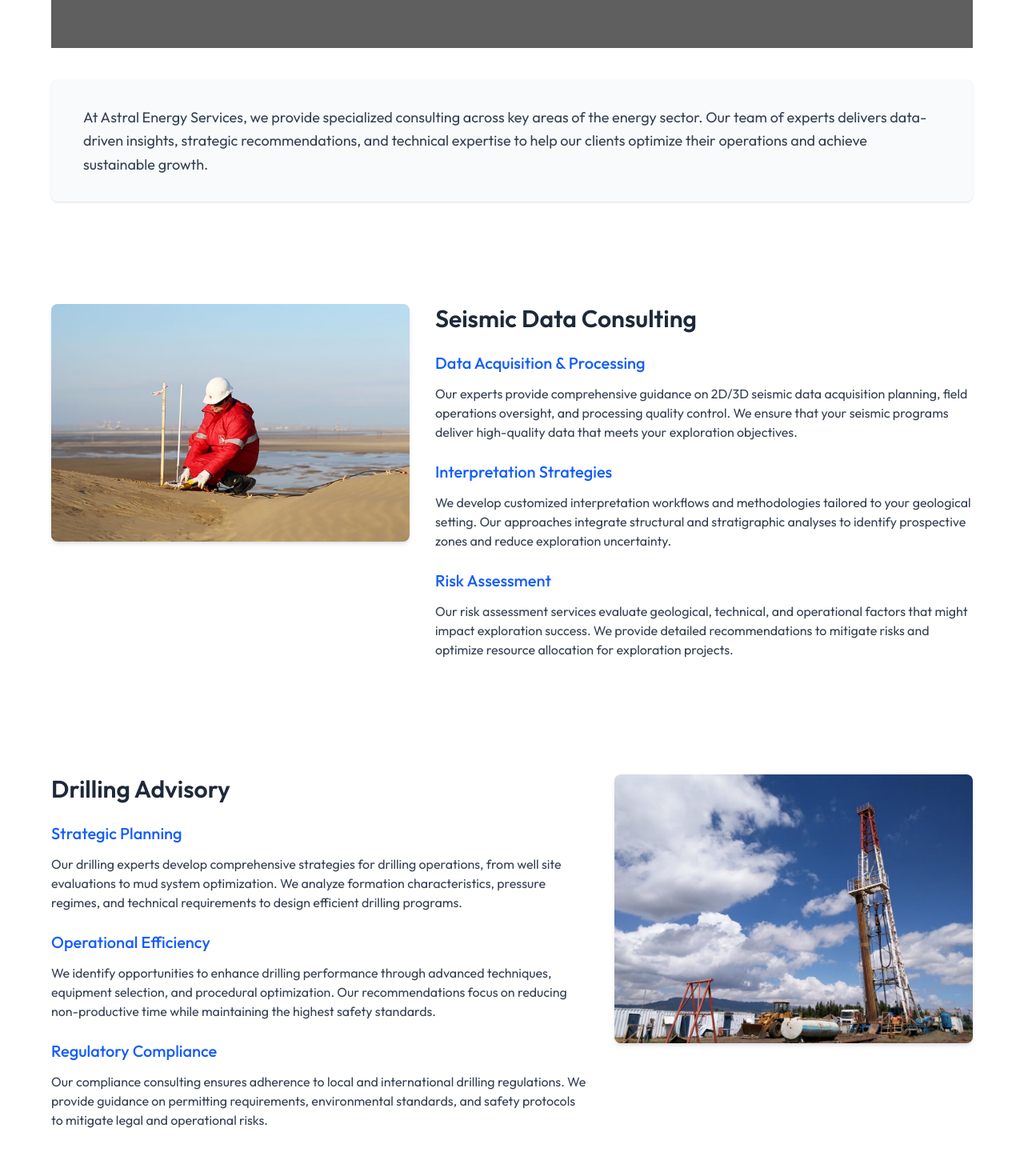
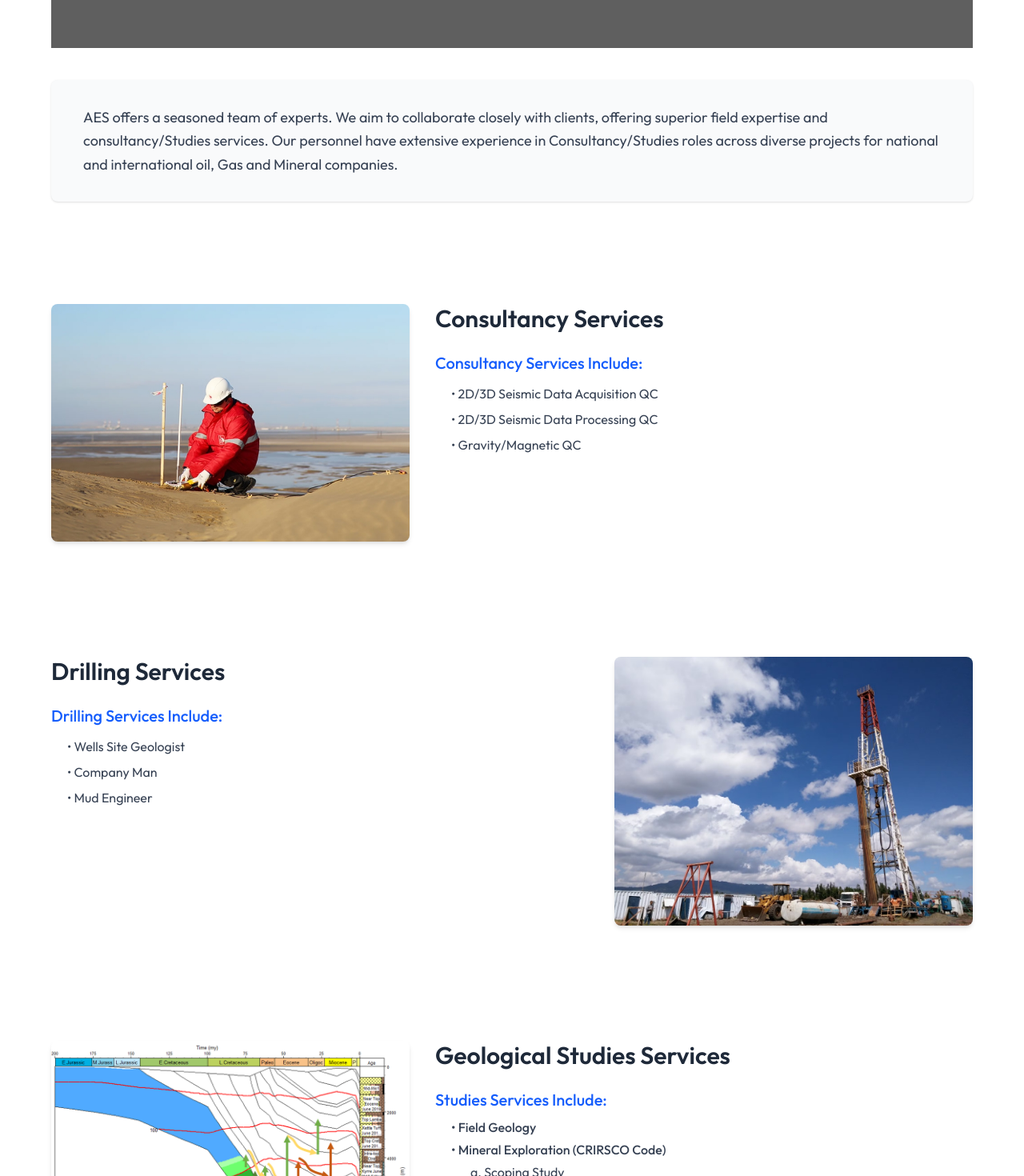
Before and after one commit to hamzayounas256/aes, a React (Vite) app: page /consultingservices in a window 1280 px wide. Shown: the part 540-2010 px from the top of the page at 80% size. Built offline with nearby package versions, Linux system fonts and the light colour scheme; grey boxes are pictures that could not be loaded.

Commit message:
update our services

```diff
--- a/src/pages/ConsultingServices.jsx
+++ b/src/pages/ConsultingServices.jsx
@@ -1,15 +1,9 @@
 import React from "react";
-// Import placeholder images - replace with your actual image paths
-// import consultingservice1 from "../assets/consultingservice1.png";
-// import consultingservice2 from "../assets/consultingservice2.png";
-// import consultingservice3 from "../assets/consultingservice3.png";
+import consultingImage from "../assets/consultingservices.jpg";
+import seismicData from "../assets/seismic_data.jpg";
 import drillingAdvisory from "../assets/drilling_advisory.jpg";
 import geologicalReservoir from "../assets/geological_reservoir.png";
-import seismicData from "../assets/seismic_data.jpg";
-import consultingImage from "../assets/consultingservices.jpg";
 import { Link } from "react-router";
-// import drillingImage from "../assets/drilling-advisory.jpg";
-// import geologicalImage from "../assets/geological-studies.jpg";
 
 export default function ConsultingServices() {
 	document.title = "AES | Consulting Services";
@@ -29,7 +23,7 @@ export default function ConsultingServices() {
 				</div>
 				<div className="relative z-10 max-w-4xl mx-auto text-center">
 					<h1 className="text-3xl md:text-4xl lg:text-5xl font-bold text-white mb-6">
-						Our Consulting Services
+						Consulting Services
 					</h1>
 					<p className="text-lg md:text-xl text-white mb-8">
 						Expert solutions tailored to the oil, gas, and mineral industries
@@ -42,11 +36,11 @@ export default function ConsultingServices() {
 			<section className="py-10 mb-12">
 				<div className="bg-gray-50 rounded-lg shadow-sm px-6 md:px-10 py-8">
 					<p className="text-gray-700 leading-relaxed text-lg">
-						At Astral Energy Services, we provide specialized consulting across
-						key areas of the energy sector. Our team of experts delivers
-						data-driven insights, strategic recommendations, and technical
-						expertise to help our clients optimize their operations and achieve
-						sustainable growth.
+						AES offers a seasoned team of experts. We aim to collaborate closely
+						with clients, offering superior field expertise and
+						consultancy/Studies services. Our personnel have extensive
+						experience in Consultancy/Studies roles across diverse projects for
+						national and international oil, Gas and Mineral companies.
 					</p>
 				</div>
 			</section>
@@ -63,63 +57,20 @@ export default function ConsultingServices() {
 					</div>
 					<div className="lg:w-3/5">
 						<h2 className="text-2xl md:text-3xl font-semibold text-gray-800 mb-6">
-							Seismic Data Consulting
+							Consultancy Services
 						</h2>
 						<div className="space-y-6">
 							<div>
 								<h3 className="text-xl font-medium text-blue-600 mb-3">
-									Data Acquisition & Processing
+									Consultancy Services Include:
 								</h3>
-								<p className="text-gray-700">
-									Our experts provide comprehensive guidance on 2D/3D seismic
-									data acquisition planning, field operations oversight, and
-									processing quality control. We ensure that your seismic
-									programs deliver high-quality data that meets your exploration
-									objectives.
-								</p>
-							</div>
-
-							<div>
-								<h3 className="text-xl font-medium text-blue-600 mb-3">
-									Interpretation Strategies
-								</h3>
-								<p className="text-gray-700">
-									We develop customized interpretation workflows and
-									methodologies tailored to your geological setting. Our
-									approaches integrate structural and stratigraphic analyses to
-									identify prospective zones and reduce exploration uncertainty.
-								</p>
-							</div>
-
-							<div>
-								<h3 className="text-xl font-medium text-blue-600 mb-3">
-									Risk Assessment
-								</h3>
-								<p className="text-gray-700">
-									Our risk assessment services evaluate geological, technical,
-									and operational factors that might impact exploration success.
-									We provide detailed recommendations to mitigate risks and
-									optimize resource allocation for exploration projects.
-								</p>
+								<ul className="text-gray-700 space-y-2 pl-5">
+									<li>• 2D/3D Seismic Data Acquisition QC</li>
+									<li>• 2D/3D Seismic Data Processing QC</li>
+									<li>• Gravity/Magnetic QC</li>
+								</ul>
 							</div>
 						</div>
-
-						{/* Case Study Box */}
-						{/* <div className="mt-8 bg-blue-50 border border-blue-100 rounded-lg p-6">
-							<h4 className="text-lg font-semibold text-gray-800 mb-2">
-								Case Study: Gulf Basin Exploration
-							</h4>
-							<p className="text-gray-700 mb-4">
-								AES provided comprehensive seismic interpretation for a
-								challenging offshore prospect, resulting in a 40% reduction in
-								exploration uncertainty and successful discovery of hydrocarbons
-								in a previously overlooked formation.
-							</p>
-							<p className="text-blue-700 font-medium">
-								Impact: $12M in cost savings and 30% increase in recoverable
-								reserves estimates.
-							</p>
-						</div> */}
 					</div>
 				</div>
 			</section>
@@ -130,69 +81,26 @@ export default function ConsultingServices() {
 					<div className="lg:w-2/5">
 						<img
 							src={drillingAdvisory}
-							alt="Drilling Advisory Services"
+							alt="Drilling Services"
 							className="w-full h-auto rounded-lg shadow-md"
 						/>
 					</div>
 					<div className="lg:w-3/5">
 						<h2 className="text-2xl md:text-3xl font-semibold text-gray-800 mb-6">
-							Drilling Advisory
+							Drilling Services
 						</h2>
 						<div className="space-y-6">
 							<div>
 								<h3 className="text-xl font-medium text-blue-600 mb-3">
-									Strategic Planning
+									Drilling Services Include:
 								</h3>
-								<p className="text-gray-700">
-									Our drilling experts develop comprehensive strategies for
-									drilling operations, from well site evaluations to mud system
-									optimization. We analyze formation characteristics, pressure
-									regimes, and technical requirements to design efficient
-									drilling programs.
-								</p>
-							</div>
-
-							<div>
-								<h3 className="text-xl font-medium text-blue-600 mb-3">
-									Operational Efficiency
-								</h3>
-								<p className="text-gray-700">
-									We identify opportunities to enhance drilling performance
-									through advanced techniques, equipment selection, and
-									procedural optimization. Our recommendations focus on reducing
-									non-productive time while maintaining the highest safety
-									standards.
-								</p>
-							</div>
-
-							<div>
-								<h3 className="text-xl font-medium text-blue-600 mb-3">
-									Regulatory Compliance
-								</h3>
-								<p className="text-gray-700">
-									Our compliance consulting ensures adherence to local and
-									international drilling regulations. We provide guidance on
-									permitting requirements, environmental standards, and safety
-									protocols to mitigate legal and operational risks.
-								</p>
+								<ul className="text-gray-700 space-y-2 pl-5">
+									<li>• Wells Site Geologist</li>
+									<li>• Company Man</li>
+									<li>• Mud Engineer</li>
+								</ul>
 							</div>
 						</div>
-
-						{/* Case Study Box */}
-						{/* <div className="mt-8 bg-blue-50 border border-blue-100 rounded-lg p-6">
-							<h4 className="text-lg font-semibold text-gray-800 mb-2">
-								Case Study: Complex Formation Drilling
-							</h4>
-							<p className="text-gray-700 mb-4">
-								AES advised on a challenging HPHT well through multiple unstable
-								formations, implementing custom mud formulations and casing
-								design that prevented common complications.
-							</p>
-							<p className="text-blue-700 font-medium">
-								Impact: 15 days reduction in drilling time and zero safety
-								incidents across the project.
-							</p>
-						</div> */}
 					</div>
 				</div>
 			</section>
@@ -203,13 +111,13 @@ export default function ConsultingServices() {
 					<div className="lg:w-2/5">
 						<img
 							src={geologicalReservoir}
-							alt="Geological and Reservoir Studies"
+							alt="Geological and Studies Services"
 							className="w-full h-auto rounded-lg shadow-md"
 						/>
 					</div>
 					<div className="lg:w-3/5">
 						<h2 className="text-2xl md:text-3xl font-semibold text-gray-800 mb-6">
-							Geological Studies
+							Geological Studies Services
 						</h2>
 						<div className="text-gray-700 space-y-4">
 							<h3 className="text-xl font-medium text-blue-600 mb-2">
@@ -269,7 +177,7 @@ export default function ConsultingServices() {
 									</p>
 									<p>
 										i. Finding additional value from produced formation waters
-										in your wellshow geochemistry can help
+										in your wells-how geochemistry can help
 									</p>
 									<p>
 										j. Gas composition, isotope geochemistry and its application
@@ -302,22 +210,6 @@ export default function ConsultingServices() {
 								</div>
 							</div>
 						</div>
-
-						{/* Case Study Box */}
-						{/* <div className="mt-8 bg-blue-50 border border-blue-100 rounded-lg p-6">
-							<h4 className="text-lg font-semibold text-gray-800 mb-2">
-								Case Study: Mature Field Revitalization
-							</h4>
-							<p className="text-gray-700 mb-4">
-								AES conducted a comprehensive reservoir study for a declining
-								field, identifying bypassed pay zones and recommending targeted
-								infill drilling and enhanced recovery techniques.
-							</p>
-							<p className="text-blue-700 font-medium">
-								Impact: Extended field life by 12 years and increased
-								recoverable reserves by 18 million barrels.
-							</p>
-						</div> */}
 					</div>
 				</div>
 			</section>
@@ -329,9 +221,8 @@ export default function ConsultingServices() {
 						Ready to optimize your energy operations?
 					</h2>
 					<p className="mb-6 text-blue-100 max-w-3xl mx-auto">
-						Contact our team to discuss how our consulting services can address
-						your specific challenges and help you achieve your business
-						objectives.
+						Contact our team to discuss how our services can address your
+						specific challenges and help you achieve your business objectives.
 					</p>
 					<div className="flex flex-col sm:flex-row justify-center gap-4">
 						<Link
--- a/src/pages/Home.jsx
+++ b/src/pages/Home.jsx
@@ -2,6 +2,9 @@ import React from "react";
 // Import a placeholder image - replace with your actual hero image path
 import heroImage from "../assets/hero.png";
 import { Link } from "react-router";
+// Import certificate images - adjust paths as needed
+import incorporationCertificate from "../assets/IncorporationLetter.jpg"; // Image 1
+import fbrCertificate from "../assets/FBR.jpg"; // Image 2
 
 export default function Home() {
 	document.title = "AES | Home";
@@ -120,7 +123,7 @@ export default function Home() {
 				</section>
 
 				{/* Testimonials Section */}
-				<section className=" mb-12">
+				<section className="mb-12">
 					<h2 className="text-2xl md:text-3xl font-semibold text-gray-800 mb-8 text-center">
 						Client Testimonials
 					</h2>
@@ -148,6 +151,43 @@ export default function Home() {
 					</div>
 				</section>
 
+				{/* Certificates Section - NEW */}
+				<section className="py-10 mb-12">
+					<h2 className="text-2xl md:text-3xl font-semibold text-gray-800 mb-8 text-center">
+						Our Certifications
+					</h2>
+
+					<div className="grid md:grid-cols-2 gap-8">
+						{/* Incorporation Certificate */}
+						<div className="bg-white rounded-lg shadow overflow-hidden">
+							<h3 className="text-xl font-semibold text-gray-800 p-4 bg-gray-50 border-b">
+								Certificate of Incorporation
+							</h3>
+							<div className="p-4">
+								<img
+									src={incorporationCertificate}
+									alt="SECP Certificate of Incorporation for Astral Energy Services"
+									className="w-full h-auto rounded"
+								/>
+							</div>
+						</div>
+
+						{/* FBR Certificate */}
+						<div className="bg-white rounded-lg shadow overflow-hidden">
+							<h3 className="text-xl font-semibold text-gray-800 p-4 bg-gray-50 border-b">
+								Taxpayer Registration Certificate
+							</h3>
+							<div className="p-4">
+								<img
+									src={fbrCertificate}
+									alt="FBR Taxpayer Registration Certificate for Astral Energy Services"
+									className="w-full h-auto rounded"
+								/>
+							</div>
+						</div>
+					</div>
+				</section>
+
 				{/* CTA Section */}
 				{/* <section className="py-12 bg-blue-600 text-white rounded-lg mb-12 px-6 md:px-10">
           <div className="text-center">
@@ -159,7 +199,7 @@ export default function Home() {
               mineral industries. Let us help you make data-driven decisions for
               sustainable growth.
             </p>
-						<a
+
               href="/contact"
               className="inline-block px-6 py-3 bg-white text-blue-600 font-medium rounded-md hover:bg-gray-100 transition-colors"
             >
```
Also changed, not shown: src/assets/FBR.jpg (added), src/assets/IncorporationLetter.jpg (added). Lines whose indentation alone changed are shown as unchanged.
